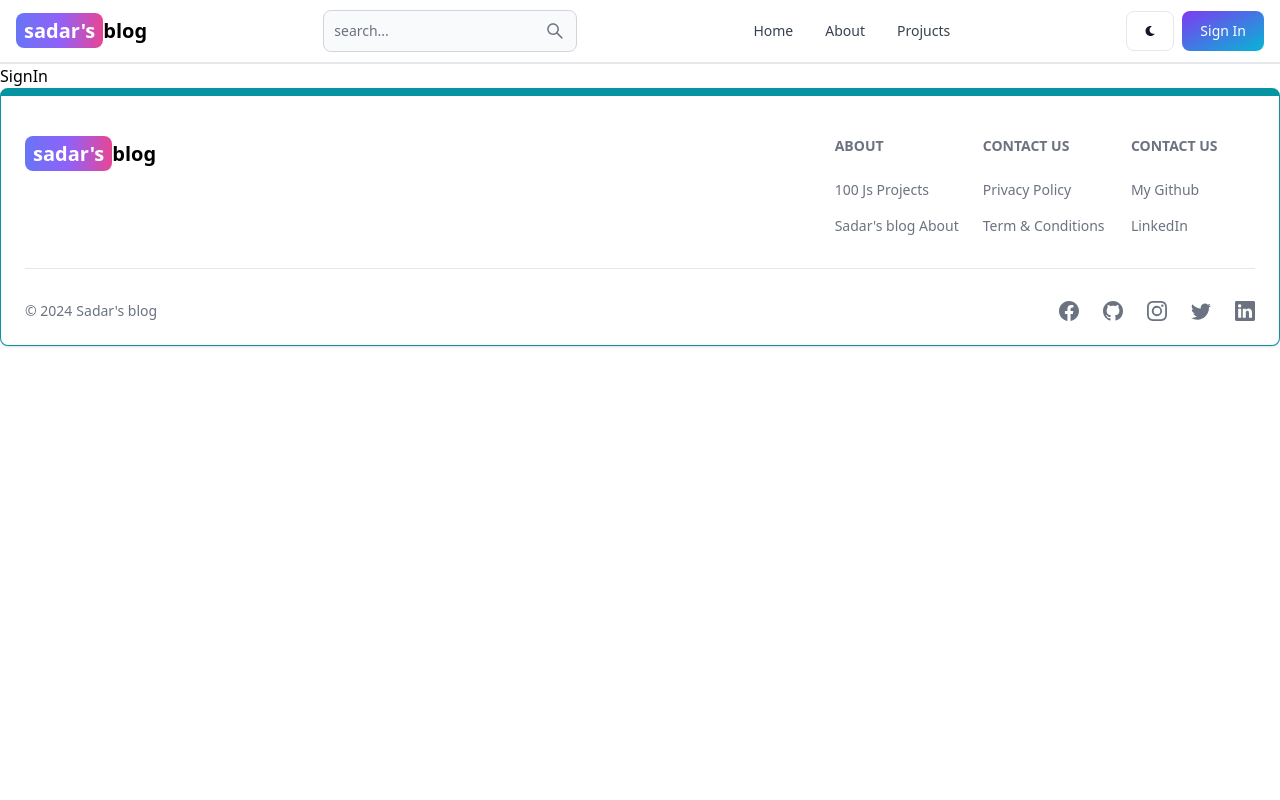
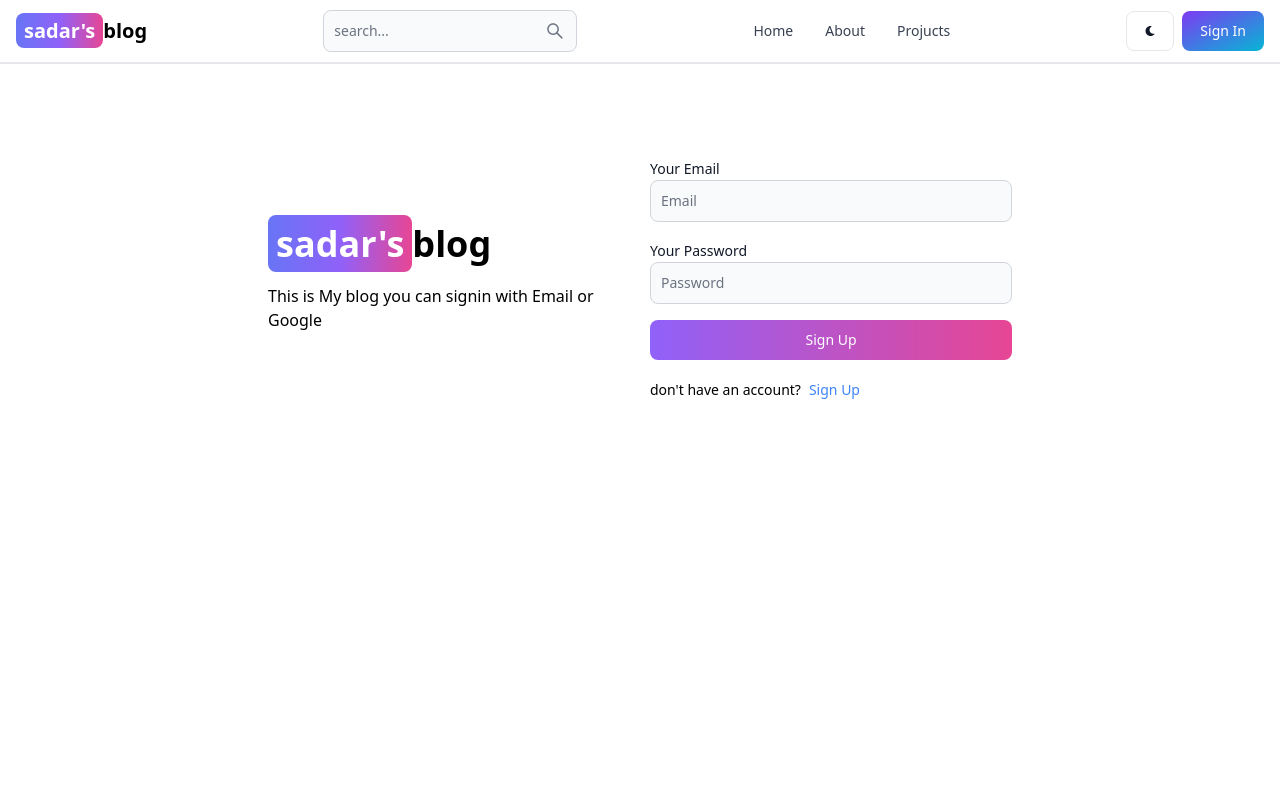
Before and after one commit to Sadar786/MyBlog-mern, a React (Vite) app in the folder client/: page /signin in a window 1280 px wide. Shown: the top 800 px of the page. Built offline with nearby package versions, Linux system fonts and the light colour scheme.

Commit message:
Completed SignIn page functionality

```diff
--- a/client/src/pages/SignIn.jsx
+++ b/client/src/pages/SignIn.jsx
@@ -1,9 +1,107 @@
-import React from 'react'
+import { Label, TextInput, Button, Alert, Spinner } from "flowbite-react";
+import React, { useState } from "react";
+import { Link, useNavigate } from "react-router-dom";
 
 export default function SignIn() {
-  return (
-    <div>
-      SignIn
+  const [formData, setFormData] = useState({});
+  const [errMessage, setErrorMessage] = useState(null);
+  const [loading , setLoading] = useState(false)
+  const navigate = useNavigate();
+
+  const handleChange = (e) =>{
+    setFormData({...formData, [e.target.id]: e.target.value.trim()})
+  }
+
+  const handleSubmit = async (e) => {
+    e.preventDefault();
+    if(  !formData.email || !formData.password ){
+      return setErrorMessage("Please fill out All input field!")
+    }
+    try {
+      setLoading(true)
+      setErrorMessage(null)
+      const resp = await fetch('/api/signin', {
+        method: 'POST',
+        headers: { 'Content-Type': 'application/json' },
+        body: JSON.stringify(formData)
+      });
+      if (!resp.ok) {
+        throw new Error(`HTTP error! Status: ${resp.status}`);
+      }
+      const data = await resp.json();
+      if(data.success === false){
+        setErrorMessage(data.message)
+      }
+      console.log('Response:', data);
+      setLoading(false)
+      setErrorMessage(null)
+      if (resp.ok){
+        navigate('/')
+      }
+    } catch (err) {
+      setErrorMessage(err.message)
+      console.error('Fetch error:', err);
+      setLoading(false)
+    }
+  };
+
+
+   return (
+    <div className="min-h-screen mt-20">
+      <div className="flex p-3 max-w-3xl mx-auto flex-col md:flex-row md:items-center gap-5">
+        {/* left */}
+        <div className="flex-1">
+          <Link
+            to="/"
+            className="font-bold text-3xl sm:text-4xl dark:text-white"
+          >
+            <span className="py-1 px-2 bg-gradient-to-r from-indigo-500 via-purple-500 to-pink-500 rounded-lg text-white ">
+              sadar's
+            </span>
+            blog
+          </Link>
+          <p className="text-small mt-5">
+            This is My blog you can signin with Email or Google
+          </p>
+        </div>
+
+        {/* Right */}
+        <div className="flex-1">
+          <form className="flex flex-col gap-4" onSubmit={handleSubmit}>
+            <div>
+              <Label value="Your Email" />
+              <TextInput type="text" placeholder="Email" id="email" onChange={handleChange}/>
+            </div>
+            <div>
+              <Label value="Your Password" />
+              <TextInput type="text" placeholder="Password" id="password" onChange={handleChange}/>
+            </div>
+            <Button className="" gradientDuoTone="purpleToPink" type="submit" disabled={loading}>
+              {
+                loading ? (
+                  <>
+                  <Spinner className="sm" />
+                  <span className="pl-3">Loading...</span>
+                  </>
+                ): "Sign Up"
+              }
+            </Button>
+          </form>
+          <div className="flex gap-2 text-sm mt-5">
+            <span>don't have an account?</span>
+            <Link to="/signup" className="text-blue-500">
+              Sign Up
+            </Link>
+          </div>
+          {
+            errMessage && (
+            <Alert className="mt-5 " color='failure' >
+              {errMessage}
+            </Alert>
+            )
+          }
+        </div>
+      </div>
     </div>
-  )
+  );
 }
```
